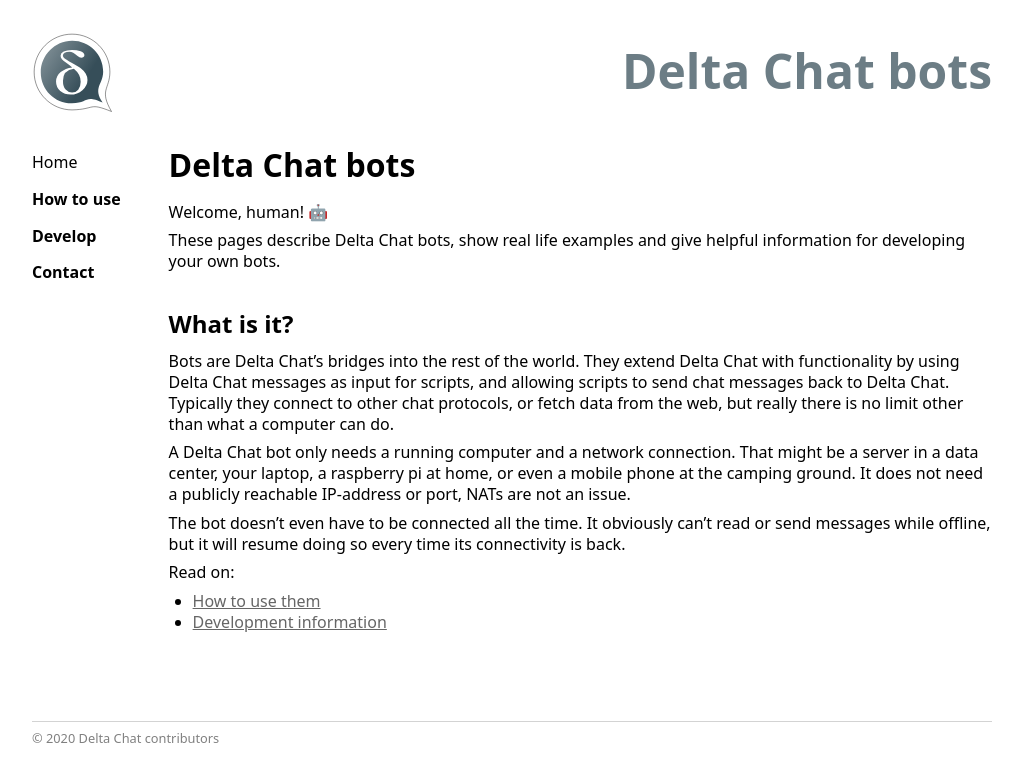
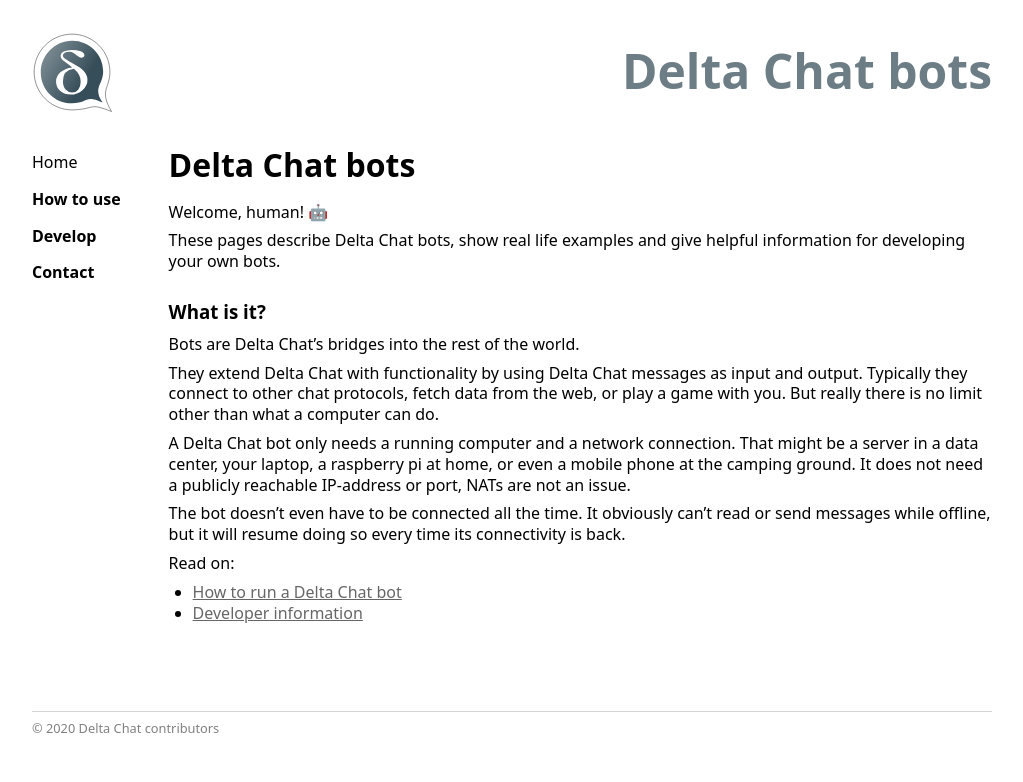
Before and after one commit to deltachat-bot/bot-pages, a Jekyll site: the page built from index.md, in a window 1280 px wide. Shown: the top 782 px of the page, without its empty margins (0-1023 px from the left). Built offline with Jekyll 4.4.1, drawn with Linux system fonts in a browser that asks for light colours.

Commit message:
Improved index.html, inspired by lefherz.

```diff
--- a/index.md
+++ b/index.md
@@ -9,14 +9,17 @@ Welcome, human! 🤖
 These pages describe Delta Chat bots, show real life examples and give helpful information for developing your own bots.
 
 
-## What is it?
+### What is it?
 
-Bots are Delta Chat's bridges into the rest of the world. They extend Delta Chat with functionality by using Delta Chat messages as input for scripts, and allowing scripts to send chat messages back to Delta Chat. Typically they connect to other chat protocols, or fetch data from the web, but really there is no limit other than what a computer can do.
+Bots are Delta Chat's bridges into the rest of the world.
+
+They extend Delta Chat with functionality by using Delta Chat messages as input and output.
+Typically they connect to other chat protocols, fetch data from the web, or play a game with you. But really there is no limit other than what a computer can do.
 
 A Delta Chat bot only needs a running computer and a network connection. That might be a server in a data center, your laptop, a raspberry pi at home, or even a mobile phone at the camping ground. It does not need a publicly reachable IP-address or port, NATs are not an issue.
 
 The bot doesn't even have to be connected all the time. It obviously can't read or send messages while offline, but it will resume doing so every time its connectivity is back.
 
 Read on:
-* [How to use them](howto.html)
-* [Development information](development.html)
+* [How to run a Delta Chat bot](howto.html)
+* [Developer information](development.html)
```
